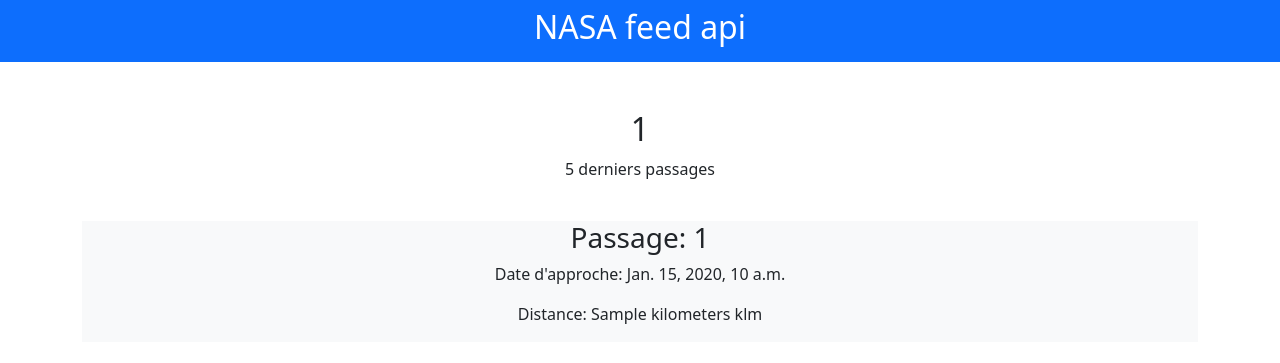
After one commit to julienLombard/django-nasa-api-feed, a Django app: page /object/1/ in a window 1280 px wide. The commit adds this page. Shown: the top 363 px of the page. Run offline with Django 4.2, Linux system fonts and the light colour scheme; tables that the repository leaves empty hold one stand-in row (values such as "Sample post"); a database or web service that is not in the repository returns one stand-in record (values such as "Sample title"); data that the repository does not hold is empty.

Commit message:
add display object details feature

```diff
--- a/feedproject/feedproject/urls.py
+++ b/feedproject/feedproject/urls.py
@@ -15,9 +15,10 @@
 """
 from django.contrib import admin
 from django.urls import path
-from listapp.views import home
+from listapp.views import home, object_detail
 
 urlpatterns = [
     path('admin/', admin.site.urls),
     path('', home),
+    path('object/<int:id>/', object_detail, name='object-detail')
 ]
--- a/feedproject/listapp/templates/listapp/home.html
+++ b/feedproject/listapp/templates/listapp/home.html
@@ -25,6 +25,7 @@
         <p>Taille max: {{ object.estimated_diameter.kilometers.estimated_diameter_max }}</p>
         <p>Date d'approche: {{ object.close_approach_data.0.close_approach_date }}</p>
         <p>Distance: {{ object.close_approach_data.0.miss_distance.kilometers }} klm</p>
+        <a href="{% url 'object-detail' object.id %}">{{ object.name }}</a>
       </div>
     </div>
     {% endfor %}
--- /dev/null
+++ b/feedproject/listapp/templates/listapp/object_detail.html
@@ -0,0 +1,27 @@
+{% extends "listapp/base.html" %}
+
+{% block content %}
+
+<div>
+
+    <div class="container">
+      <div class="row mb-2">
+        <div class="col align-self-center">
+            <h2>{{id}}</h2>
+            <p>5 derniers passages</p>
+            <br>
+            {% for object in object_data.close_approach_data|slice:":5" %}
+            <div class="row mb-2 bg-light">
+              <div class="col align-self-center">
+                <h3>Passage: {{forloop.counter}}</h3>
+                <p>Date d'approche: {{ object.close_approach_date }}</p>
+                <p>Distance: {{ object.miss_distance.kilometers }} klm</p>
+              </div>
+            </div>
+            {% endfor %}
+        </div>
+      </div>
+    </div>
+  </div>
+
+{% endblock content %}
--- a/feedproject/listapp/views.py
+++ b/feedproject/listapp/views.py
@@ -31,3 +31,15 @@
         return render(request, 'listapp/home.html', {
             'form': form,
         })
+
+
+def object_detail(request, id):
+
+    response = requests.get(
+        f'https://api.nasa.gov/neo/rest/v1/neo/{id}?api_key=DEMO_KEY')
+    object_data = response.json()
+
+    return render(request, 'listapp/object_detail.html', {
+        'id': id,
+        'object_data': object_data,
+    })
```
